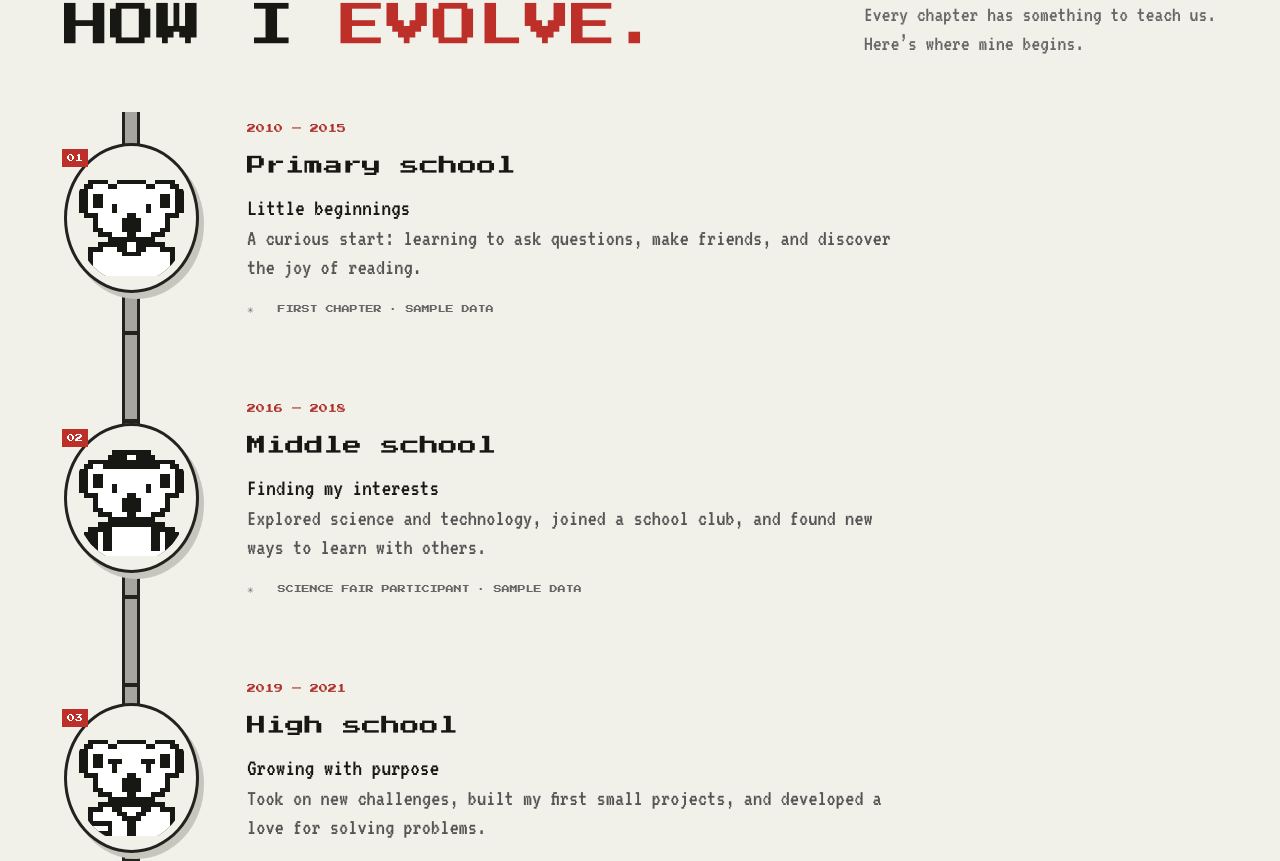
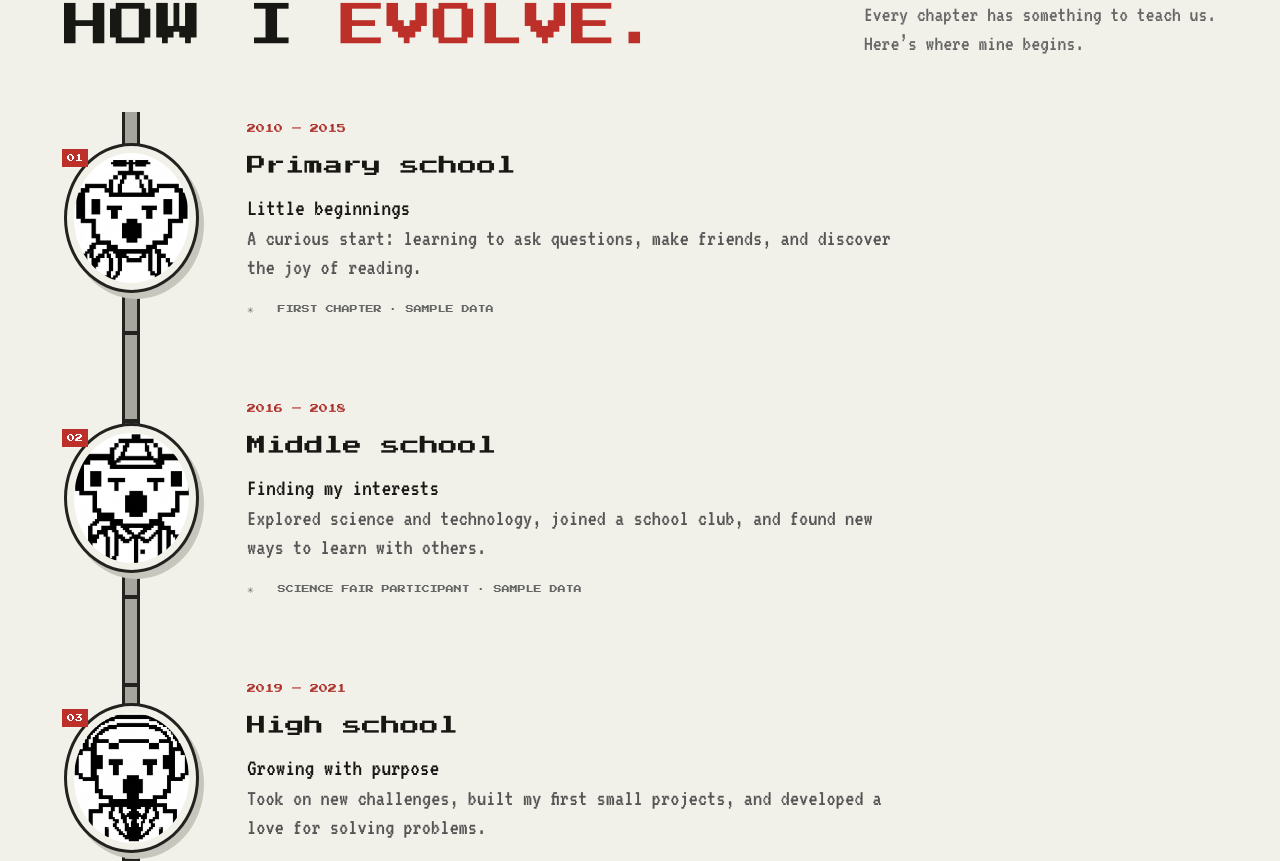
Before and after one commit to zephyrthu-exe/personal-portfolio, a React (Vite) app: page / in a window 1280 px wide. Shown: the part 980-1841 px from the top of the page. Built offline with nearby package versions, Linux system fonts and the light colour scheme.

Commit message:
Use supplied koala timeline artwork

```diff
--- a/src/main.tsx
+++ b/src/main.tsx
@@ -15,18 +15,8 @@ const milestones = [
 ];
 
 function Koala({ stage }: { stage: number }) {
- return <svg viewBox="0 0 24 24" aria-hidden="true" shapeRendering="crispEdges">
-  {/* Original pixel portraits, built with just black and white. */}
-  <path fill="#171714" d="M5 17h14v1h2v6H3v-6h2z"/><path fill="#fff" d="M6 18h12v1h2v5H4v-5h2z"/>
-  {stage === 1 && <path fill="#171714" d="M3 18h2v6H2v-5h1zm16 0h2v1h1v5h-3z"/>}
-  <path fill="#171714" d="M2 5h1V4h4v1h2V4h6v1h2V4h4v1h1v1h1v5h-1v1h-2v3h-1v1h-2v1H7v-1H5v-1H4v-3H2v-1H1V6h1z"/>
-  <path fill="#fff" d="M3 6h1V5h3v1h2V5h6v1h2V5h3v1h1v5h-2v3h-1v1h-2v1H8v-1H6v-1H5v-3H3z"/>
-  <path fill="#171714" d="M4 7h2v3H4zm14 0h2v3h-2zM8 9h1v2H8zm7 0h1v2h-1zm-4 2h2v1h1v3h-1v1h-2v-1h-1v-3h1z"/>
-  {stage === 0 && <><path fill="#171714" d="M10 16h4v1h1v2h-1v1h-4v-1H9v-2h1z"/><path fill="#fff" d="M11 17h2v2h-2z"/></>}
-  {stage === 1 && <><path fill="#171714" d="M7 3h1V2h8v1h1v2H7zM6 5h12v1H6z"/><path fill="#fff" d="M11 3h2v1h-2z"/><path fill="#171714" d="M6 18h2v5H6zm10 0h2v5h-2z"/></>}
-  {stage === 2 && <><path fill="#171714" d="M7 8h3v1H7zm7 0h3v1h-3zM8 18h2v1h1v1h2v-1h1v-1h2v1h-1v1h-1v1h-1v3h-2v-3h-1v-1H9v-1H8z"/><path fill="#171714" d="M3 21h5v3H3z"/><path fill="#fff" d="M4 22h3v1H4z"/></>}
-  {stage === 3 && <><path fill="#171714" d="M5 19h14v5H5z"/><path fill="#fff" d="M6 20h12v3H6z"/><path fill="#171714" d="M11 20h1v3h-1zm-2 1h2v1H9zm3-1h2v1h-2z"/></>}
- </svg>;
+ const crops = ['90 105 340 370', '590 95 340 385', '75 715 370 410', '590 715 370 410'];
+ return <svg viewBox={crops[stage]} aria-hidden="true" preserveAspectRatio="xMidYMid meet"><image href={`${import.meta.env.BASE_URL}koala-reference.png`} width="1031" height="1280" /></svg>;
 }
 
 function App() {
```
Also changed, not shown: public/koala-reference.png (added).
